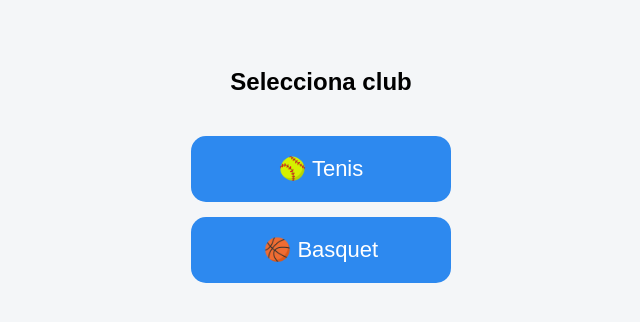
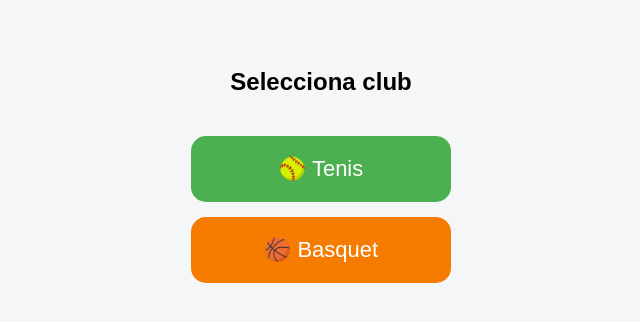
Before and after one commit to joelin6540-rgb/Asistencia-Club, a Flask app: page / in a window 1280 px wide. Shown: the top 322 px of the page, without its empty margins (319-959 px from the left). Run offline with Flask 3, Linux system fonts and the light colour scheme; parts of the project's set-up code (start-up, migrations or seed data) failed here and were passed over.

Commit message:
club colors

```diff
--- a/templates/index.html
+++ b/templates/index.html
@@ -33,7 +33,13 @@ h2{
     color:white;
     text-decoration:none;
 }
+.tenis{
+    background:#4CAF50;
+}
 
+.basquet{
+    background:#f57c00;
+}
 .club:hover{
     background:#1b5fad;
 }
@@ -46,9 +52,9 @@ h2{
 
 <h2>Selecciona club</h2>
 
-<a class="club" href="/asistencia/tenis">🥎 Tenis</a>
+<a class="club tenis" href="/asistencia/tenis">🥎 Tenis</a>
 
-<a class="club" href="/asistencia/basquet">🏀 Basquet</a>
+<a class="club basquet" href="/asistencia/basquet">🏀 Basquet</a>
 
 </body>
 
```
